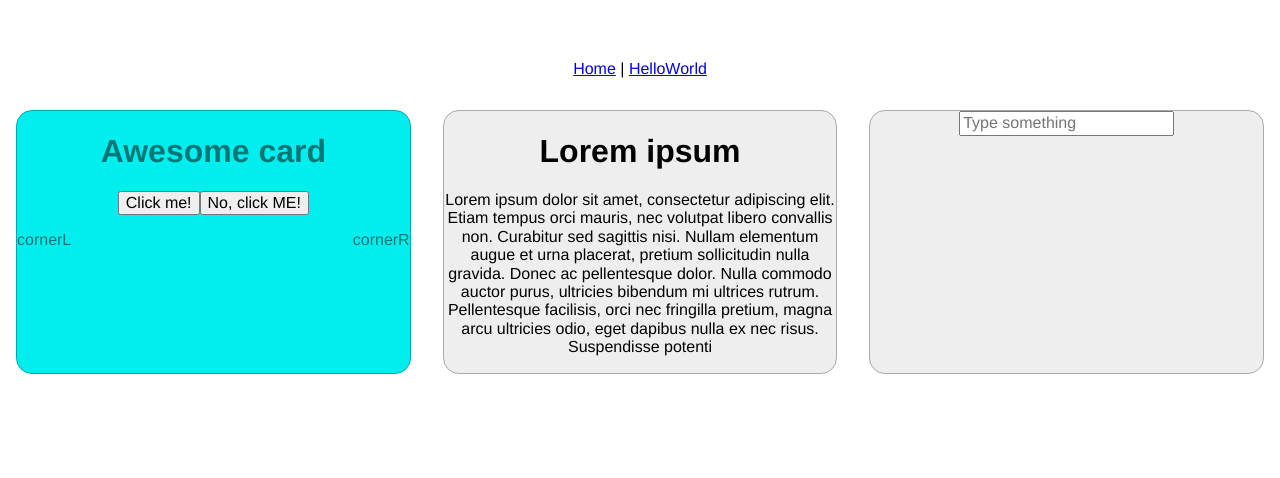
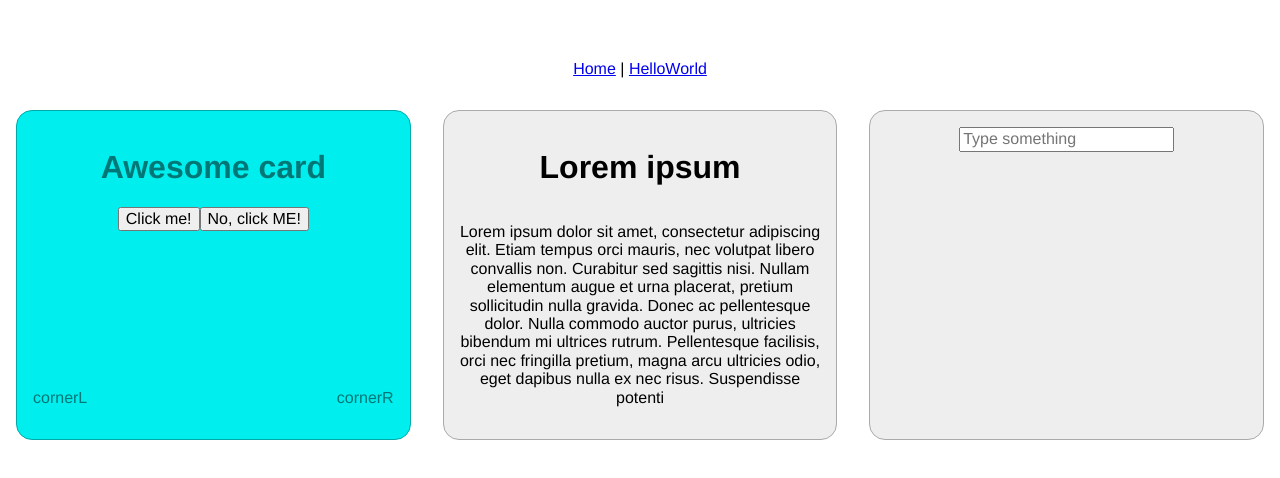
Before and after one commit to daxadal/cooking-vue, a Vue app: page /#/ in a window 1280 px wide. Shown: the top 478 px of the page. Built offline with nearby package versions, Linux system fonts and the light colour scheme.

Commit message:
Styles fixed

```diff
--- a/src/components/BaseCard.vue
+++ b/src/components/BaseCard.vue
@@ -1,7 +1,9 @@
 <template>
   <div :class="['card', `card--${color}`]">
-    <h1 v-if="title">{{ title }}</h1>
-    <slot />
+    <h1 v-if="title" class="card__top">{{ title }}</h1>
+    <div class="card__center">
+      <slot />
+    </div>
     <div class="card__bottom">
       <p v-if="leftCorner">{{ leftCorner }}</p>
       <p v-if="rightCorner">{{ rightCorner }}</p>
@@ -45,6 +47,9 @@ export default defineComponent({
   margin: 1rem;
   border: 1px solid;
   border-radius: 1rem;
+  padding: 1rem;
+  display: flex;
+  flex-direction: column;
 
   &--neutral {
     background-color: var(--neutral-foreground);
@@ -57,8 +62,16 @@ export default defineComponent({
     color: var(--cyan-text);
     border-color: var(--cyan-detail);
   }
+  &__top {
+    flex: 0 0 auto;
+  }
+
+  &__center {
+    flex: 1 0 0;
+  }
 
   &__bottom {
+    flex: 0 0 auto;
     display: flex;
     flex-direction: row;
     justify-content: space-between;
```
